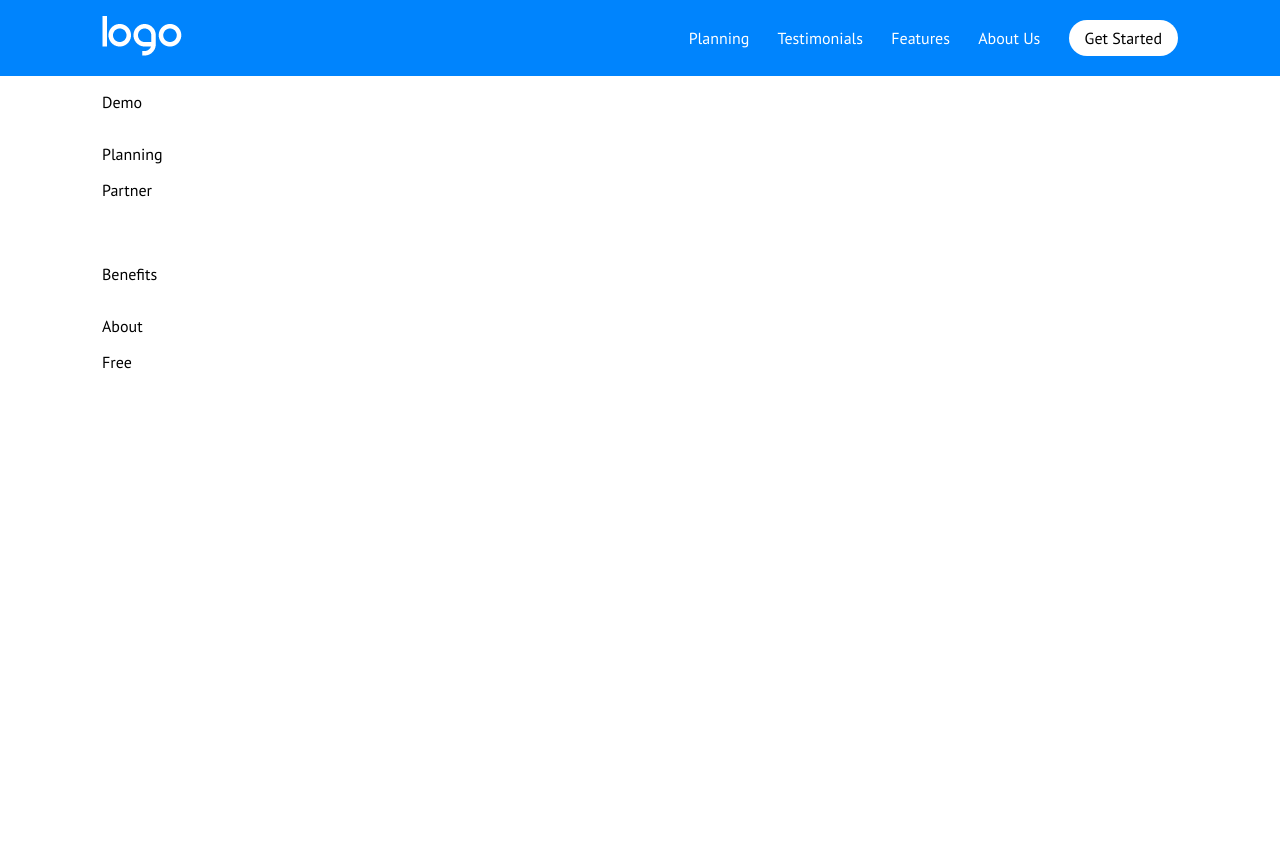
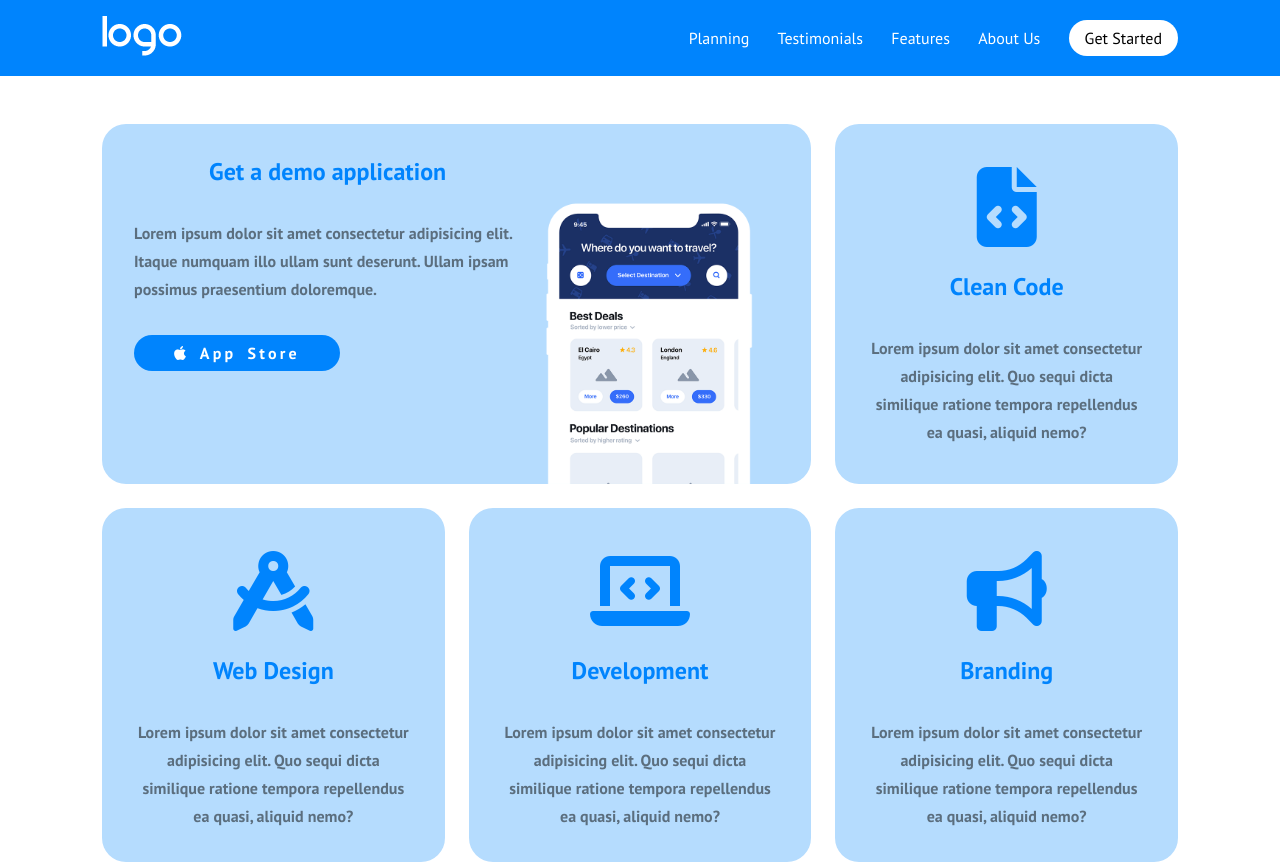
Before and after one commit to lucafranzoi98/htmlcss-responsive-layout, a plain HTML site: page index.html in a window 1280 px wide. Shown: the top 865 px of the page. Before the commit the page ends 800 px from the top, so only its background shows below. Drawn offline with Linux system fonts and the light colour scheme.

Commit message:
demo section responsive

```diff
--- a/assets/css/style.css
+++ b/assets/css/style.css
@@ -18,10 +18,11 @@
     --subtitle-size: 3rem;
     --card-title-size: 1.5rem;
     --font-bold: 700;
+    --gap-size: 1.5rem;
 }
 
 header{
-    margin-bottom: 1rem;
+    margin-bottom: 3rem;
     background-color: var(--primary);
 }
 
@@ -37,7 +38,7 @@ a{
 .flex{
     display: flex;
     flex-direction: column;
-    gap: 1rem;
+    gap: var(--gap-size);
     flex-wrap: wrap;
 }
 
@@ -80,6 +81,54 @@ header a{
 /* #endregion header */
 
 /* #region main */
+.demo{
+    background-color: var(--light-primary);
+    border-radius: 1.5rem;
+    padding: 2rem;
+}
+
+.demo h4{
+    color: var(--primary);
+    text-align: center;
+    font-size: var(--card-title-size);
+    margin-bottom: 2rem;
+}
+
+.demo p{
+    color: var(--dark);
+    font-weight: var(--font-bold);
+    text-align: center;
+    line-height: 1.75rem;
+}
+
+.demo:first-child p{
+    text-align: left;
+    margin-bottom: 2.5rem;
+}
+
+.demo-icon{
+    color: var(--primary);
+    font-size: 5rem;
+    text-align: center;
+    margin-bottom: 0.75rem;
+}
+
+.btn-demo{
+    background-color: var(--primary);
+    padding: .5rem 2.5rem;
+    border-radius: 2rem;
+    word-spacing: .25rem;
+    color: white;
+    letter-spacing: 0.2rem;
+    font-weight: var(--font-bold);
+}
+
+.demo img{
+    width: 100%;
+    margin-top: 2.5rem;
+    margin-bottom: -2rem;
+    display: flex;
+}
 /* #endregion main */
 
 /* #region footer */
@@ -96,31 +145,35 @@ header a{
     }
 
     .col-md-4{
-        width: calc(100% / 12 * 4 - 0.67rem);
+        width: calc(100% / 12 * 4 - (var(--gap-size) / 3 * 2));
     }
 
     .col-md-6{
-        width: calc(100% / 12 * 6 - 0.5rem);
+        width: calc(100% / 12 * 6 - (var(--gap-size) / 2));
     }
 
     .col-md-8{
-        width: calc(100% / 12 * 8 - 0.33rem);
+        width: calc(100% / 12 * 8 - (var(--gap-size) / 3));
+    }
+
+    .demo img{
+        width: 50%;
     }
 }
 /* #endregion Tablet size */
 
 /* #region Desktop size */
 @media screen and (min-width: 1200px){
-    .row-lg{
-        flex-direction: row;
+    .flex-lg{
+        display: flex;
     }
 
     .col-lg-4{
-        width: calc(100% / 12 * 4 - 0.67rem);
+        width: calc(100% / 12 * 4 - (var(--gap-size) / 3 * 2));
     }
 
     .col-lg-6{
-        width: calc(100% / 12 * 6 - 0.5rem);
+        width: calc(100% / 12 * 6 - (var(--gap-size) / 2));
     }
 
     .menu-desktop{
@@ -130,5 +183,9 @@ header a{
     .fa-bars{
         display: none;
     }
+
+    .demo img{
+        width: 40%;
+    }
 }
 /* #endregion Desktop size */
--- a/index.html
+++ b/index.html
@@ -24,16 +24,40 @@
             </div>
         </div>
     </header>
+
     <main>
 
         <!-- Demo Section -->
         <section>
             <div class="container flex row-md">
-                <div class="col-12 col-md-8">Demo</div>
-                <div class="col-12 col-md-4"></div>
-                <div class="col-12 col-md-4"></div>
-                <div class="col-12 col-md-4"></div>
-                <div class="col-12 col-md-4"></div>
+                <div class="col-12 demo col-md-8 flex-lg">
+                    <div>
+                        <h4>Get a demo application</h4>
+                        <p>Lorem ipsum dolor sit amet consectetur adipisicing elit. Itaque numquam illo ullam sunt deserunt. Ullam ipsam possimus praesentium doloremque.</p>
+                        <a href="#" class="btn-demo"><i class="fa-brands fa-apple"></i> App Store</a>
+                    </div>
+                    <img src="./assets/img/phone.png" alt="#">
+                </div>
+                <div class="col-12 demo col-md-4">
+                    <div class="demo-icon"><i class="fa-solid fa-file-code"></i></div>
+                    <h4>Clean Code</h4>
+                    <p>Lorem ipsum dolor sit amet consectetur adipisicing elit. Quo sequi dicta similique ratione tempora repellendus ea quasi, aliquid nemo?</p>
+                </div>
+                <div class="col-12 demo col-md-4">
+                    <div class="demo-icon"><i class="fa-solid fa-compass-drafting"></i></div>
+                    <h4>Web Design</h4>
+                    <p>Lorem ipsum dolor sit amet consectetur adipisicing elit. Quo sequi dicta similique ratione tempora repellendus ea quasi, aliquid nemo?</p>
+                </div>
+                <div class="col-12 demo col-md-4">
+                    <div class="demo-icon"><i class="fa-solid fa-laptop-code"></i></div>
+                    <h4>Development</h4>
+                    <p>Lorem ipsum dolor sit amet consectetur adipisicing elit. Quo sequi dicta similique ratione tempora repellendus ea quasi, aliquid nemo?</p>
+                </div>
+                <div class="col-12 demo col-md-4">
+                    <div class="demo-icon"><i class="fa-solid fa-bullhorn"></i></div>
+                    <h4>Branding</h4>
+                    <p>Lorem ipsum dolor sit amet consectetur adipisicing elit. Quo sequi dicta similique ratione tempora repellendus ea quasi, aliquid nemo?</p>
+                </div>
             </div>
         </section>
 
```
